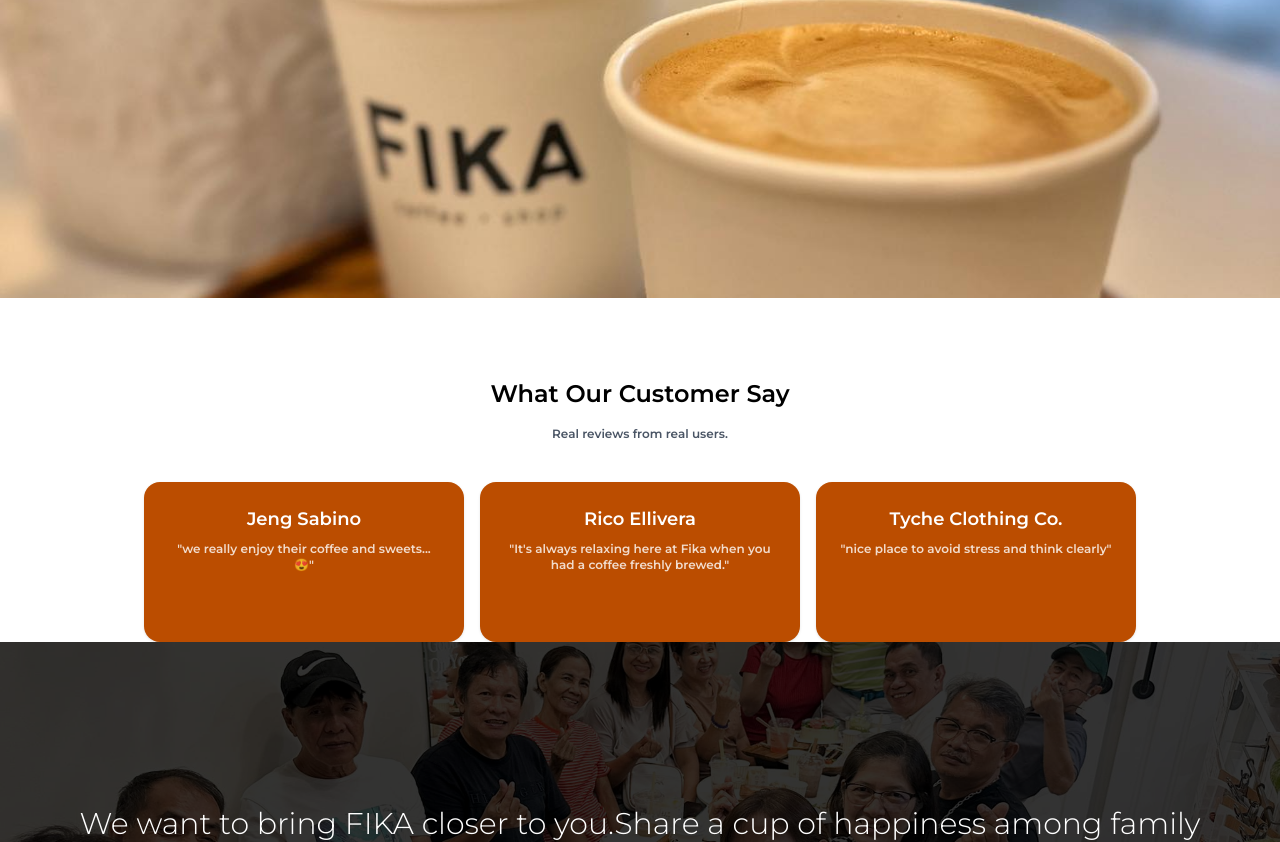
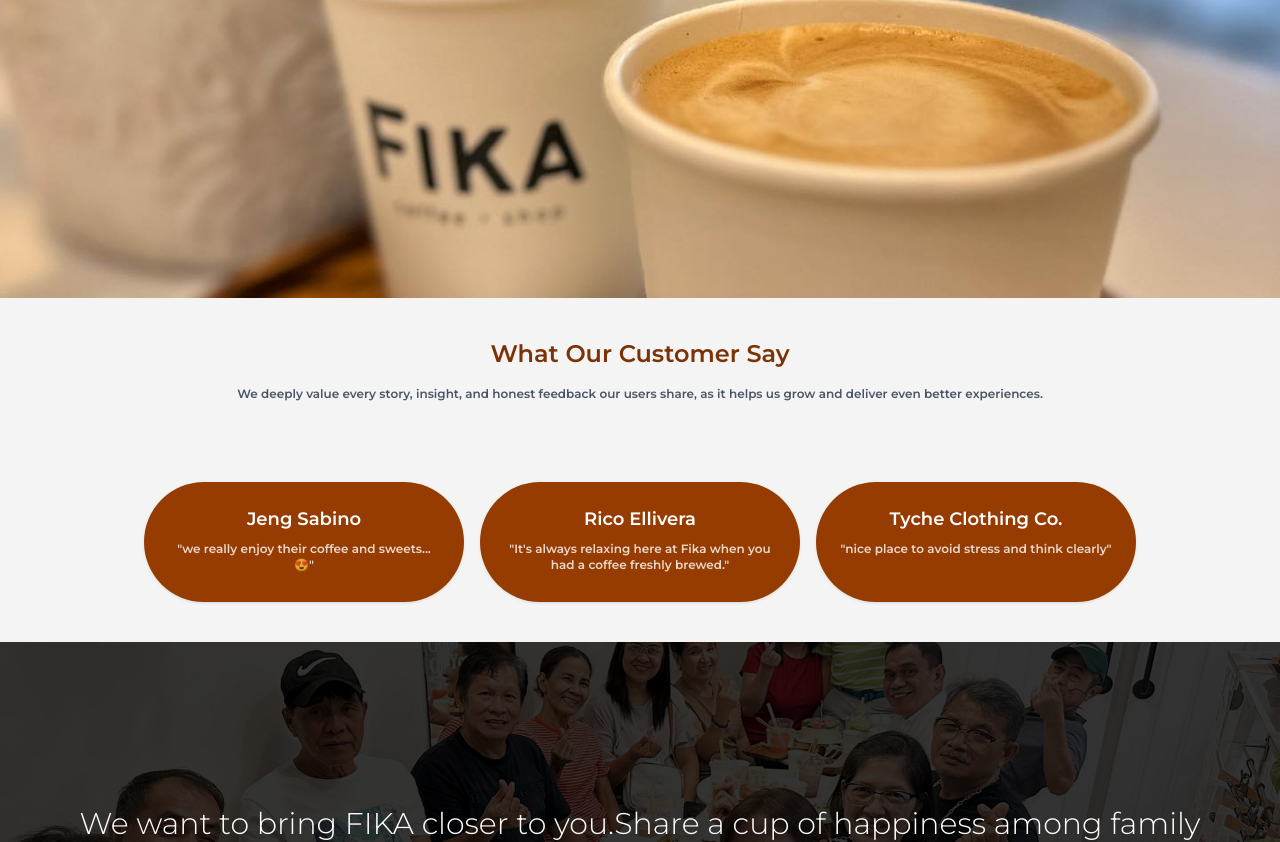
Before and after one commit to RainerMorales/Fika, a React (Vite) app: page / in a window 1280 px wide. Shown: the part 408-1250 px from the top of the page. Built offline with nearby package versions, Linux system fonts and the light colour scheme; a web font is replaced by a local one.

Commit message:
update for ui design

```diff
--- a/src/Card.tsx
+++ b/src/Card.tsx
@@ -13,7 +13,7 @@
         inView
         direction="up"
         delay={2}
-        className="card text-white rounded-2xl bg-amber-700 h-40 w-80 shadow">
+        className="card text-white bg-amber-800 rounded-full h-30 w-80 shadow ">
           <div className="card-body items-center text-center">
             <h2 className="card-title text-light">{props.title}</h2>
             <div className="text-xs opacity-80">{props.comment}</div>
--- a/src/Content.tsx
+++ b/src/Content.tsx
@@ -3,7 +3,6 @@
 import { InteractiveHoverButton } from "./components/magicui/interactive-hover-button";
 import { TextAnimate } from "./components/magicui/text-animate";
 import Card from "./Card";
-import { Badge } from "./components/ui/badge";
 function Content() {
   return (
     <>
@@ -71,17 +70,16 @@
           </BlurFade>
         </div>
       </section> */}
-      <section className=" mt-10">
+      <section className="bg-zinc-100">
         <div className=" text-center p-10 cal-sans-regular">
           {/* <Badge className="bg-amber-900">Feedback</Badge> */}
           <TextAnimate
             delay={2}
             duration={10}
-            className="text-2xl text-black"
+            className="text-2xl text-amber-900"
             animation="fadeIn"
             by="text"
           >
-
             What Our Customer Say
           </TextAnimate>
           <TextAnimate
@@ -91,10 +89,11 @@
             by="text"
             className="mt-4 text-xs text-gray-600"
           >
-            Real reviews from real users.
+            We deeply value every story, insight, and honest feedback our users
+            share, as it helps us grow and deliver even better experiences.
           </TextAnimate>
         </div>
-        <div className="flex flex-col lg:flex-row md:flex-row  items-center justify-center gap-4 ">
+        <div className="flex flex-col lg:flex-row md:flex-row  items-center justify-center gap-4 p-10 ">
           <Card
             name={"Jeng"}
             title={"Jeng Sabino"}
```
